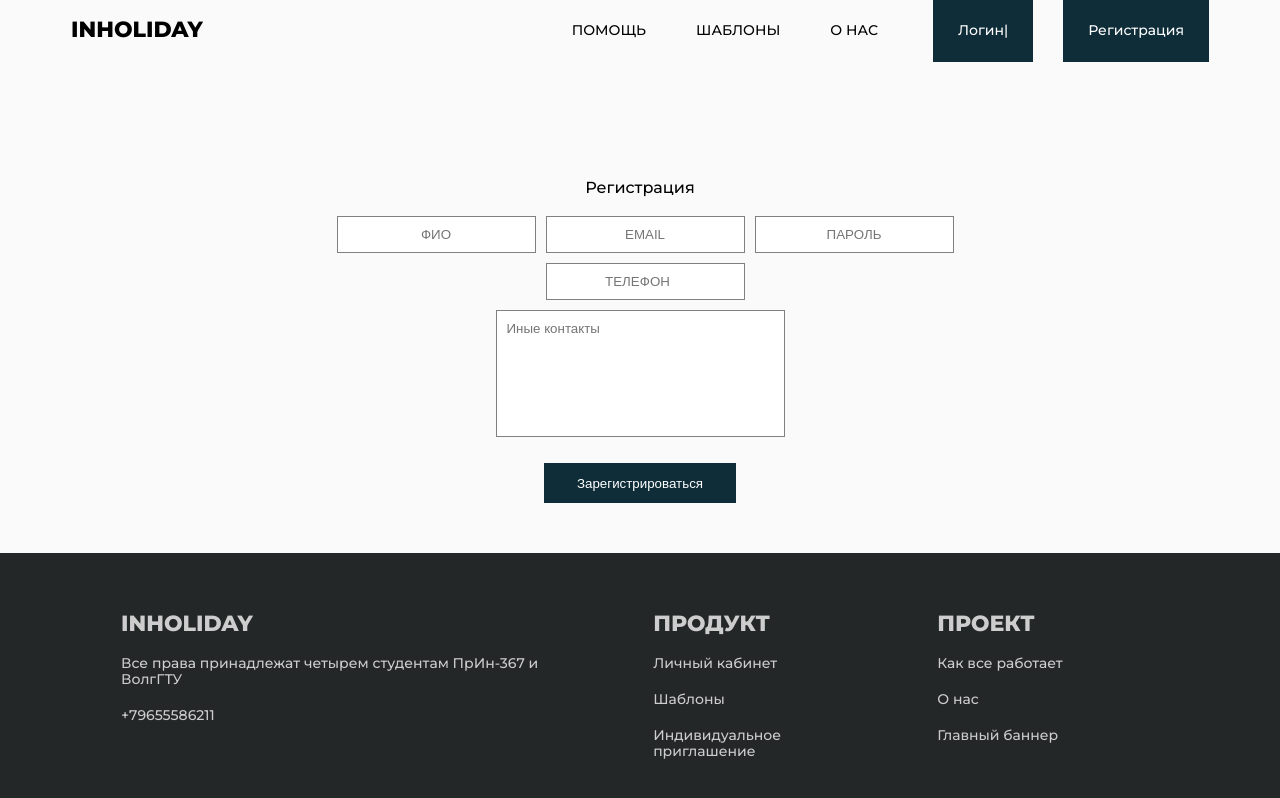
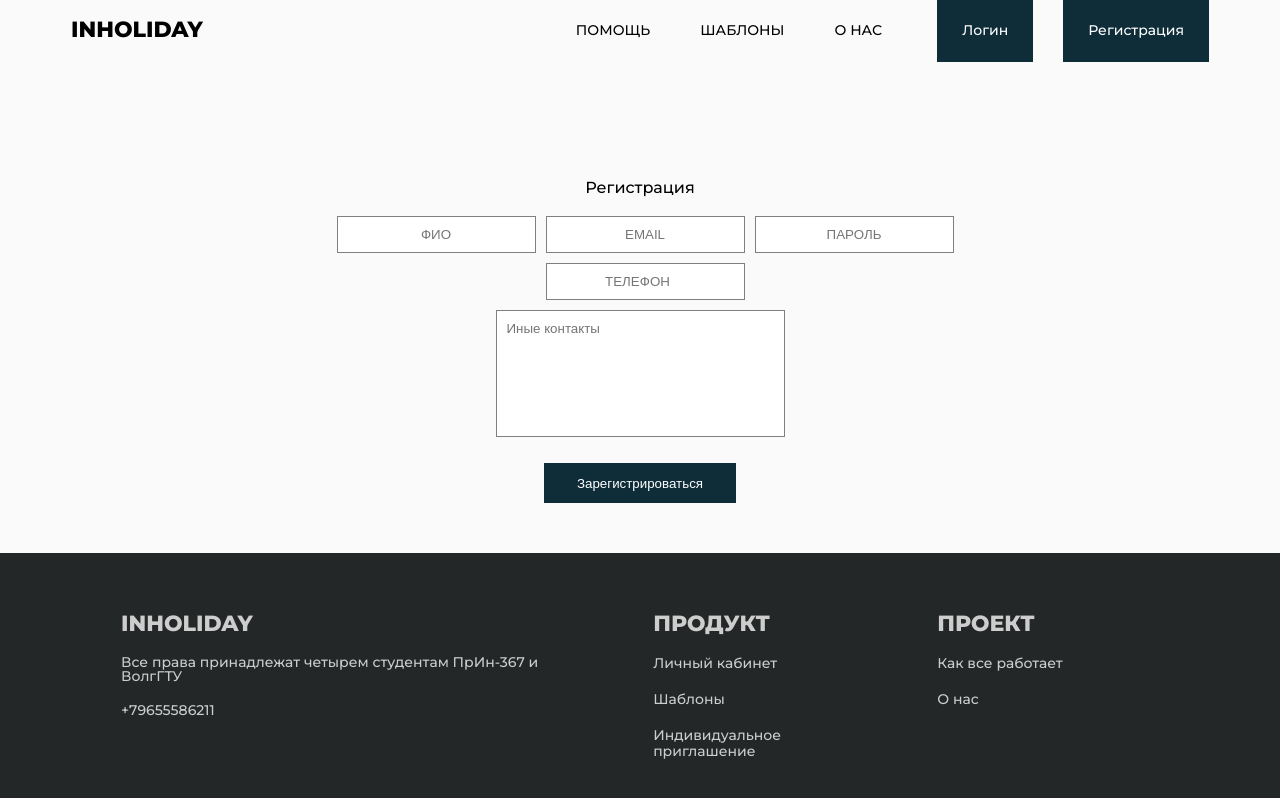
Before and after one commit to GhostGrand/inHolidayJS, a React (Create React App) app: page /reg in a window 1280 px wide. Shown: the top 798 px of the page. Built offline with nearby package versions, Linux system fonts and the light colour scheme.

Commit message:
Исправлены кнопки шапки, добавлена иконка сайта
Также удалены лишние ссылки из подвала

```diff
--- a/public/index.html
+++ b/public/index.html
@@ -2,7 +2,7 @@
 <html lang="en">
   <head>
     <meta charset="utf-8" />
-    <link rel="icon" href="%PUBLIC_URL%/favicon.ico" />
+    <link rel="icon" href="%PUBLIC_URL%/new_favicon.ico" />
     <meta name="viewport" content="width=device-width, initial-scale=1" />
     <meta name="theme-color" content="#000000" />
     <link rel="preconnect" href="https://fonts.googleapis.com" />
--- a/src/App.css
+++ b/src/App.css
@@ -324,7 +324,7 @@ body {
 }
 .footer-li {
   font-size: 14px;
-
+  color: #CDCDCD;
 
   /* background: #000; */
 
--- a/src/Components/Footer/Footer.js
+++ b/src/Components/Footer/Footer.js
@@ -9,8 +9,8 @@ export default function Footer() {
             <div className='footer-wrap'>
                 <ul className='footerbar-menu'>
                     <li><Link to="/" className="navbar-brand">inholiday</Link></li>
-                    <li><a className='footer-li' href="">Все права принадлежат четырем студентам ПрИн-367 и ВолгГТУ</a></li>
-                    <li><a className='footer-li' href="">+79655586211</a></li>
+                    <li className='footer-li'>Все права принадлежат четырем студентам ПрИн-367 и ВолгГТУ</li>
+                    <li className='footer-li'>+79655586211</li>
                     <li><a className='footer-li' href=""></a></li>
                 </ul>
                 <ul className='footerbar-menu'>
@@ -23,7 +23,7 @@ export default function Footer() {
                     <li><a href="#" className="navbar-brand">Проект</a></li>
                     <li><Link to="/#how" hash="#how" className='footer-li'>Как все работает</Link></li>
                     <li><Link to="/about"className='footer-li'>О нас</Link></li>
-                    <li><a className='footer-li' href="">Главный баннер</a></li>
+                    {/* <li><a className='footer-li' href="">Главный баннер</a></li> */}
                 </ul>
             </div>
         </div>
--- a/src/Components/Header/Header.js
+++ b/src/Components/Header/Header.js
@@ -25,7 +25,7 @@ export default function Header() {
               <li><Link to="/templates">Шаблоны</Link></li>
               <li><Link to="/about">О нас</Link></li>
             </ul>
-            <Link to= "/auth" className="authreg">Логин|</Link>
+            <Link to= "/auth" className="authreg">Логин</Link>
             <Link to= "/reg" className="authreg">Регистрация</Link>
           </div>
         </div>
```
Also changed, not shown: public/new_favicon.png (added), 1 other file (tests, documents, lock files or other folders).
